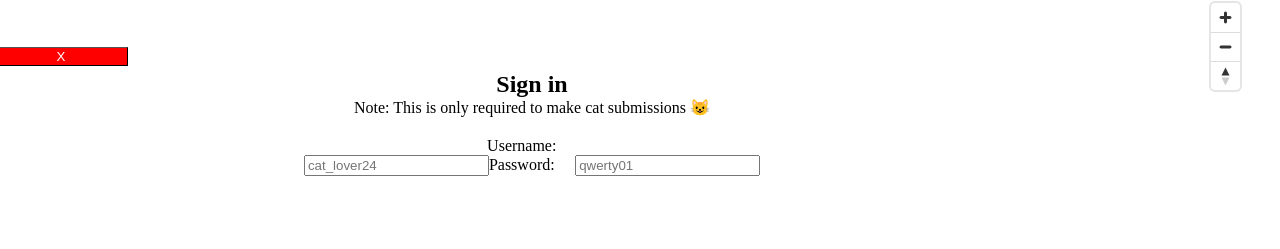
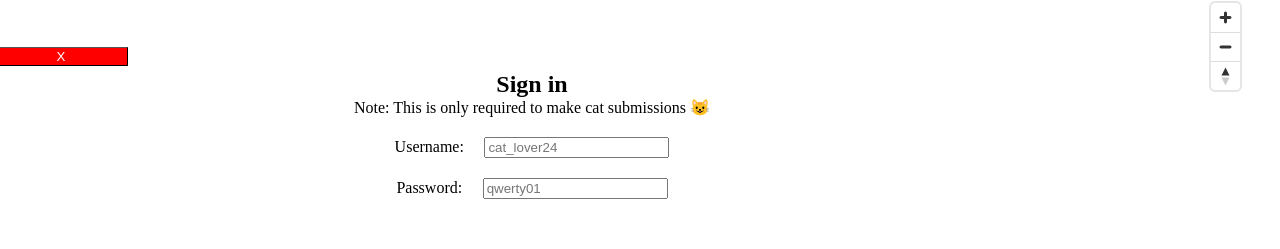
Before and after one commit to tidepodking420/bodegaCatsNYC, a React (Vite) app in the folder front-end/: page / in a window 1280 px wide. Both pictures are taken after a click on the button "Sign in". Shown: the part 198-447 px from the top of the page. Built offline with nearby package versions, Linux system fonts and the light colour scheme; no server answers.

Commit message:
block elements

```diff
--- a/front-end/src/components/UserSignOn.tsx
+++ b/front-end/src/components/UserSignOn.tsx
@@ -13,8 +13,8 @@ export function UserSignOn({toggleShowSignIn}: {toggleShowSignIn: any}){
                 right: '46%', borderWidth: '1px', color: 'white'}}>X</button>
             <h2 >Sign in</h2>
             <p style={{margin: '0px', position: 'relative', bottom: '20px'}}>Note: This is only required to make cat submissions 😺</p>
+            <div>
             <label style={{marginRight: '2%'}} htmlFor="username">Username:</label>
-            <br/>
                 <input
                     style={{marginBottom: '2%'}}
                     id="username"
@@ -23,6 +23,8 @@ export function UserSignOn({toggleShowSignIn}: {toggleShowSignIn: any}){
                     onChange={(e) => setUsername(e.target.value)}
                     placeholder="cat_lover24"
                     />
+            </div>
+            <div>
                 <label style={{marginRight: '2%'}} htmlFor="password">Password:</label>
                 <input
                     id="password"
@@ -31,6 +33,7 @@ export function UserSignOn({toggleShowSignIn}: {toggleShowSignIn: any}){
                     onChange={(e) => setPassword(e.target.value)}
                     placeholder="qwerty01"
                     />
+            </div>
                 </center>
         </div>
     );
```
Lines whose indentation alone changed are shown as unchanged.
